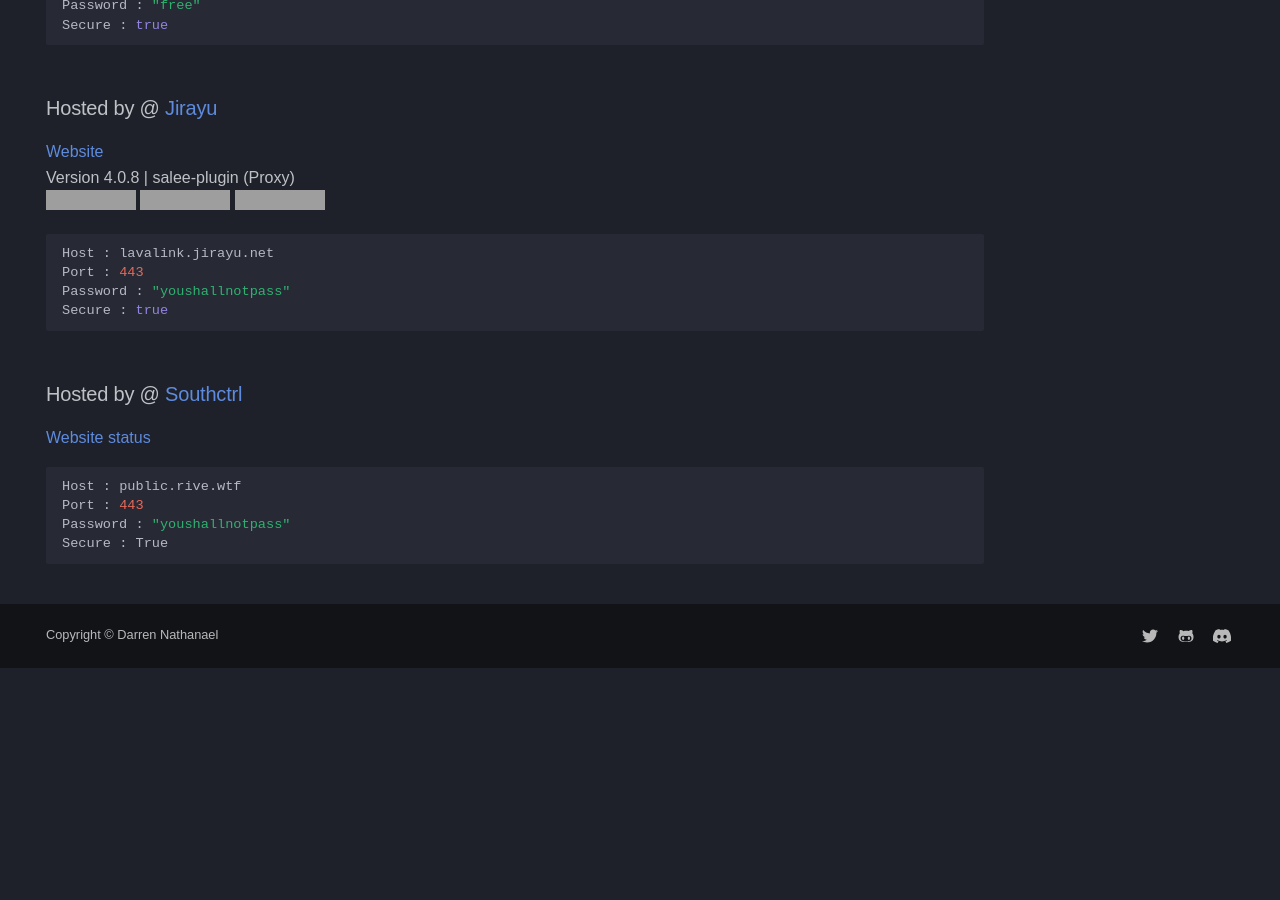
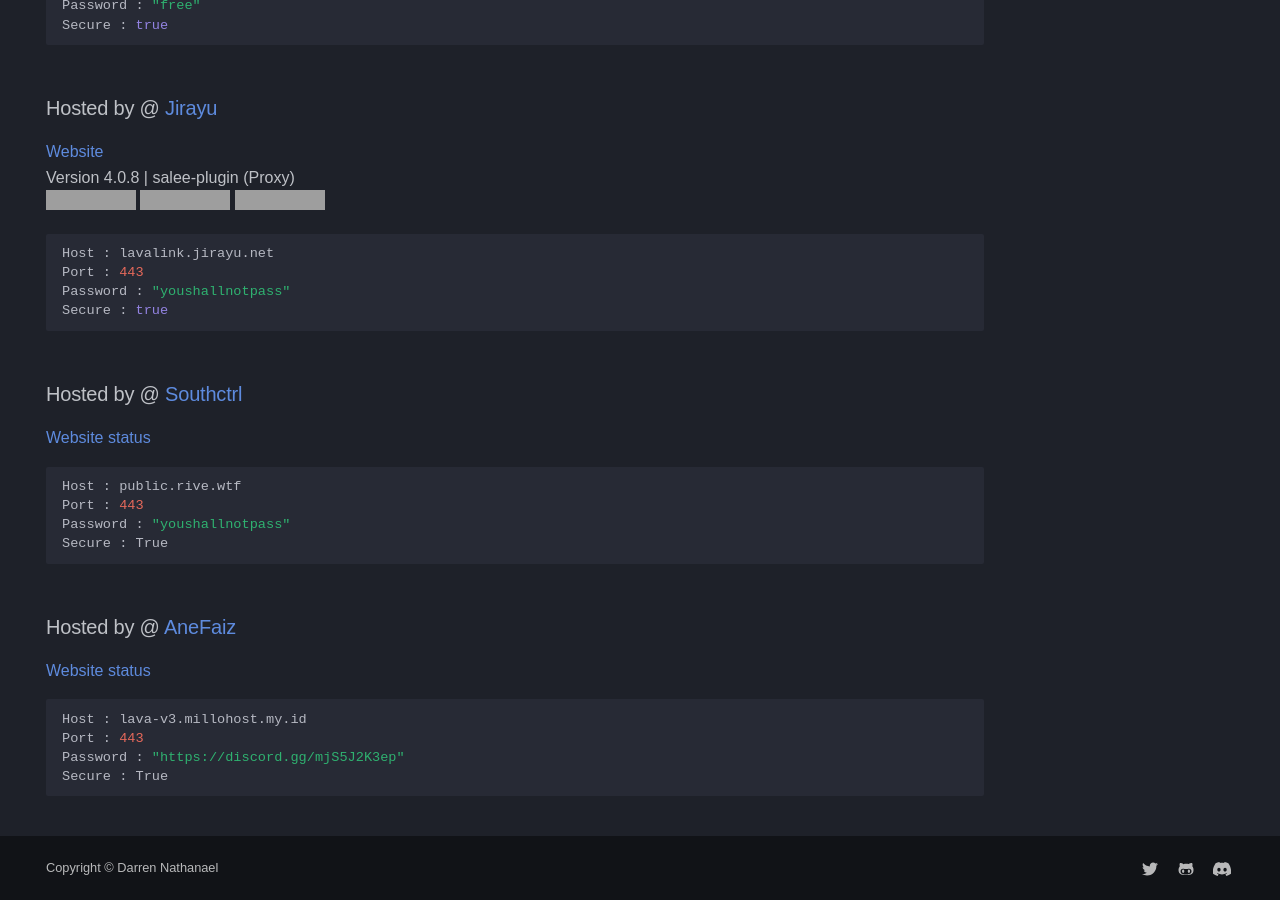
Before and after one commit to DarrenOfficial/lavalink-list, an MkDocs documentation site: the page built from docs/SSL/Lavalink-SSL.md, in a window 1280 px wide and 900 px high, scrolled down 1912 px. Built offline with MkDocs 1.6.1 and Material for MkDocs 9.7.7, drawn with Linux system fonts in a browser that asks for light colours; some web fonts are replaced; comment, search, counter and statistics services are not loaded; a style sheet for code colours, icons or effects is not loaded; before the commit the page ends 2580 px from its top, so only the background shows below that; grey boxes are pictures that could not be loaded.

Commit message:
Update Lavalink-SSL.md with hosting details
Added hosting information and connection details for Lavalink.

````diff
--- a/docs/SSL/Lavalink-SSL.md
+++ b/docs/SSL/Lavalink-SSL.md
@@ -112,3 +112,12 @@ Port : 443
 Password : "youshallnotpass"
 Secure : True
 ```
+
+### Hosted by @ [AneFaiz](https://discord.gg/mjS5J2K3ep)
+[Website](https://millodj.my.id) [status](https://lavalink.millohost.my.id)
+```bash
+Host : lava-v3.millohost.my.id
+Port : 443
+Password : "https://discord.gg/mjS5J2K3ep"
+Secure : True
+```
````
